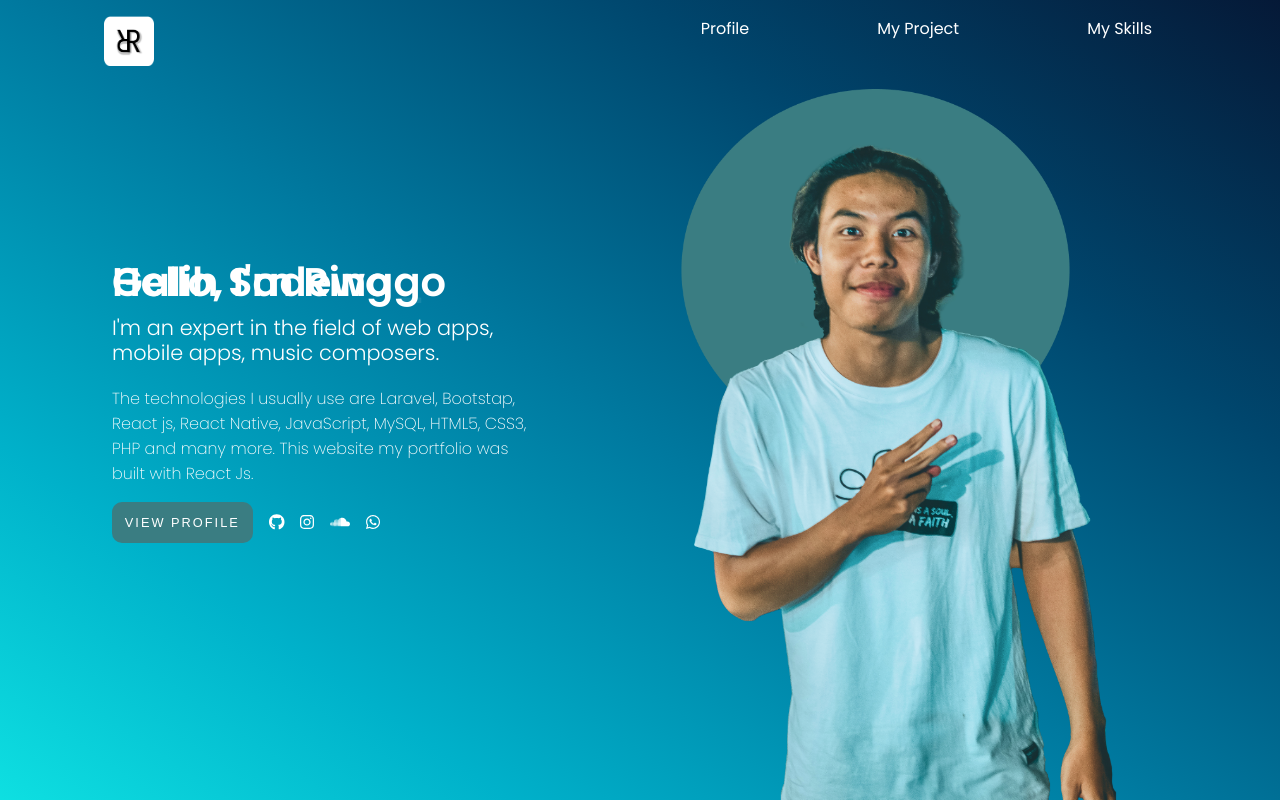
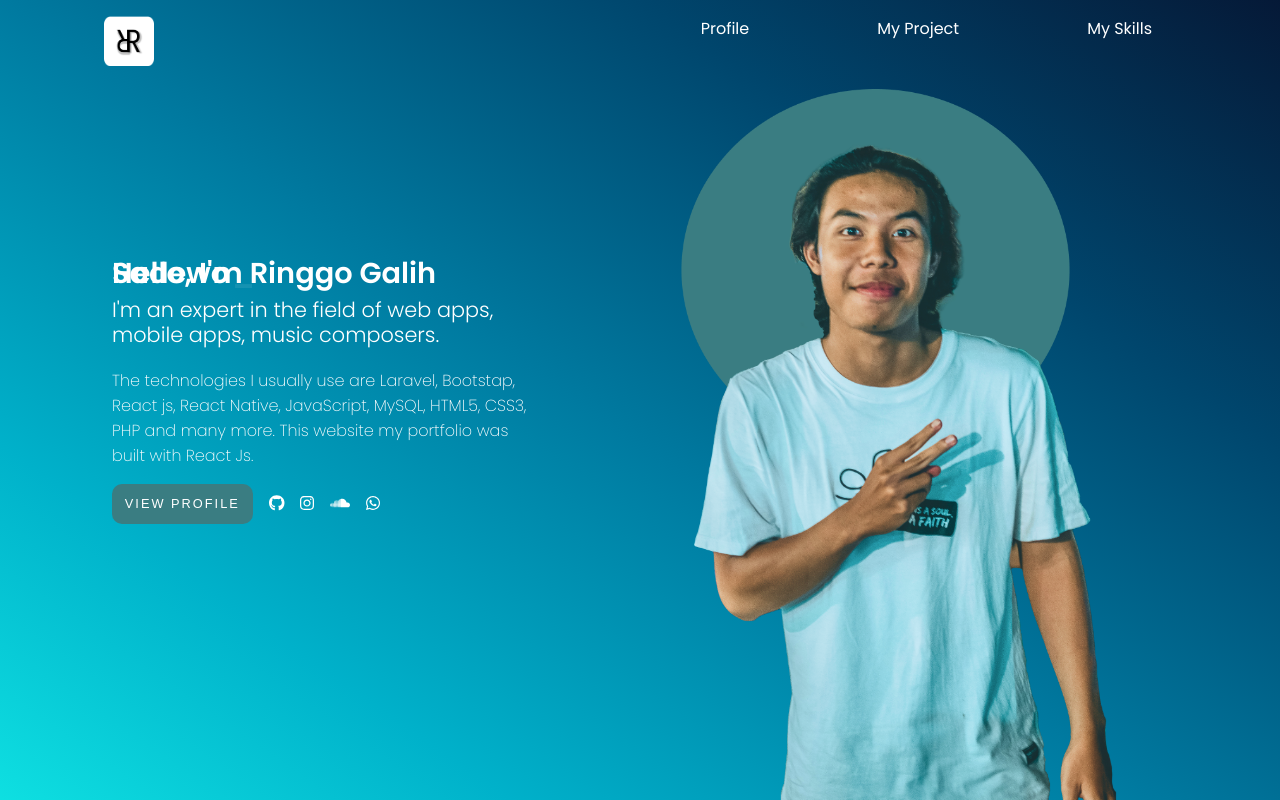
Before and after one commit to RinggoGalihSadewo/my-portfolio, a React (Create React App) app: page / in a window 1280 px wide. Shown: the top 800 px of the page. Built offline with nearby package versions, Linux system fonts and the light colour scheme.

Commit message:
responsif

```diff
--- a/src/Pages/index.css
+++ b/src/Pages/index.css
@@ -8,13 +8,10 @@
     --dark-color: #3A4149;
 }
 
-html {
-    scroll-behavior: smooth;
-}
-
-body {
+html, body {
     margin: 0;
     padding: 0;
+    scroll-behavior: smooth;
     box-sizing: border-box;
     overflow-x: hidden;
     font-family: 'Poppins', sans-serif;
@@ -118,7 +115,7 @@ nav ul {
 }
 
 #banner .col-1 h1 {
-    font-size: 2.5rem;
+    font-size: 1.8rem;
     line-height: 0%;
 }
 
```
